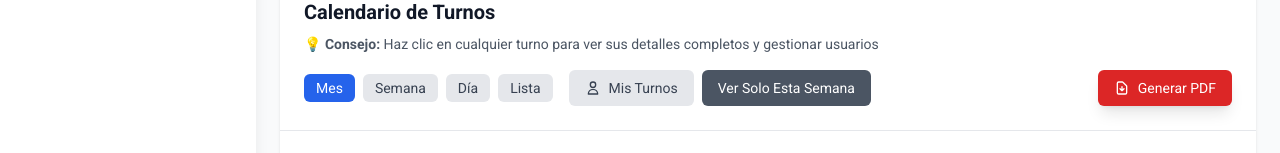
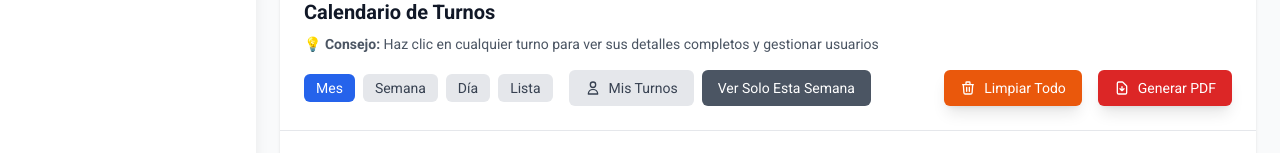
Before and after one commit to SoulThalion/AgaPlan, a React (Vite) app in the folder frontend/: page /dashboard in a window 1280 px wide. Shown: the part 314-467 px from the top of the page. Built offline with nearby package versions, Linux system fonts and the light colour scheme; no server answers; sample sign-in values are in the browser's storage.

Commit message:
boton de limpiar turnos

```diff
--- a/frontend/src/components/DashboardOverview.tsx
+++ b/frontend/src/components/DashboardOverview.tsx
@@ -554,6 +554,64 @@ export default function DashboardOverview() {
         icon: 'error',
         title: 'Error al generar PDF',
         text: 'Ocurrió un error al generar el documento',
+        confirmButtonText: 'Aceptar'
+      });
+    }
+  };
+
+  // Función para limpiar todos los usuarios de todos los turnos
+  const handleLimpiarTodo = async () => {
+    try {
+      // Confirmar la acción con el usuario
+      const result = await Swal.fire({
+        icon: 'warning',
+        title: '¿Estás seguro?',
+        text: 'Esta acción eliminará TODOS los usuarios asignados a TODOS los turnos. Esta operación no se puede deshacer.',
+        showCancelButton: true,
+        confirmButtonColor: '#d33',
+        cancelButtonColor: '#3085d6',
+        confirmButtonText: 'Sí, limpiar todo',
+        cancelButtonText: 'Cancelar'
+      });
+
+      if (result.isConfirmed) {
+        // Mostrar loading
+        Swal.fire({
+          title: 'Limpiando turnos...',
+          text: 'Por favor espera mientras se procesa la solicitud',
+          allowOutsideClick: false,
+          didOpen: () => {
+            Swal.showLoading();
+          }
+        });
+
+        // Llamar a la API para limpiar todos los usuarios
+        const response = await apiService.limpiarTodosLosUsuariosDeTurnos();
+
+        if (response.success) {
+          // Invalidar queries para actualizar la UI
+          queryClient.invalidateQueries({ queryKey: ['turnos'] });
+          queryClient.invalidateQueries({ queryKey: ['participacionMensualActual'] });
+
+          // Cerrar el modal de loading y mostrar éxito
+          Swal.fire({
+            icon: 'success',
+            title: '¡Turnos limpiados exitosamente!',
+            text: `Se han eliminado ${response.data?.turnosLimpiados || 0} asignaciones de usuarios. Todos los turnos ahora están libres.`,
+            confirmButtonText: 'Aceptar'
+          });
+        } else {
+          throw new Error(response.message || 'Error desconocido');
+        }
+      }
+    } catch (error: any) {
+      console.error('Error limpiando usuarios de turnos:', error);
+      const errorMessage = error?.response?.data?.message || error?.message || 'Error al limpiar usuarios de turnos';
+
+      Swal.fire({
+        icon: 'error',
+        title: 'Error al limpiar turnos',
+        text: errorMessage,
         confirmButtonText: 'Aceptar'
       });
     }
@@ -1327,6 +1385,7 @@ export default function DashboardOverview() {
           viewMyTurnos={viewMyTurnos}
           setViewMyTurnos={setViewMyTurnos}
           onGeneratePDF={handleGeneratePDF}
+          onLimpiarTodo={handleLimpiarTodo}
         />
 
                 <div className="p-6">
--- a/frontend/src/components/dashboard/CalendarHeader.tsx
+++ b/frontend/src/components/dashboard/CalendarHeader.tsx
@@ -6,6 +6,7 @@ interface CalendarHeaderProps {
   viewMyTurnos: boolean;
   setViewMyTurnos: (value: boolean) => void;
   onGeneratePDF: () => void;
+  onLimpiarTodo: () => void;
 }
 
 export default function CalendarHeader({
@@ -15,7 +16,8 @@ export default function CalendarHeader({
   setViewAllTurnos,
   viewMyTurnos,
   setViewMyTurnos,
-  onGeneratePDF // Destructure onGeneratePDF
+  onGeneratePDF,
+  onLimpiarTodo
 }: CalendarHeaderProps) {
   return (
     <div className="p-6 border-b border-gray-200 dark:border-gray-700">
@@ -127,6 +129,18 @@ export default function CalendarHeader({
             </div>
           )}
 
+          {/* Botón para limpiar todos los usuarios de turnos */}
+          <button
+            onClick={onLimpiarTodo}
+            className="px-4 py-2 text-sm rounded-md bg-orange-600 hover:bg-orange-700 text-white flex items-center space-x-2 transition-colors duration-200 shadow-lg hover:shadow-xl"
+            title="Limpiar todos los usuarios asignados de todos los turnos"
+          >
+            <svg className="w-4 h-4" fill="none" stroke="currentColor" viewBox="0 0 24 24">
+              <path strokeLinecap="round" strokeLinejoin="round" strokeWidth={2} d="M19 7l-.867 12.142A2 2 0 0116.138 21H7.862a2 2 0 01-1.995-1.858L5 7m5 4v6m4-6v6m1-10V4a1 1 0 00-1-1h-4a1 1 0 00-1 1v3M4 7h16" />
+            </svg>
+            <span>Limpiar Todo</span>
+          </button>
+
           {/* Botón para generar PDF */}
           <button
             onClick={() => {
--- a/frontend/src/services/api.ts
+++ b/frontend/src/services/api.ts
@@ -187,6 +187,11 @@ class ApiService {
     return response.data;
   }
 
+  async limpiarTodosLosUsuariosDeTurnos(): Promise<ApiResponse<{ turnosLimpiados: number }>> {
+    const response = await this.api.delete<ApiResponse<{ turnosLimpiados: number }>>('/turnos/limpiar-usuarios');
+    return response.data;
+  }
+
   // Disponibilidades
   async getDisponibilidades(): Promise<ApiResponse<Disponibilidad[]>> {
     const response = await this.api.get<ApiResponse<Disponibilidad[]>>('/disponibilidades');
```
Also changed, not shown: 2 other files (tests, documents, lock files or other folders).
